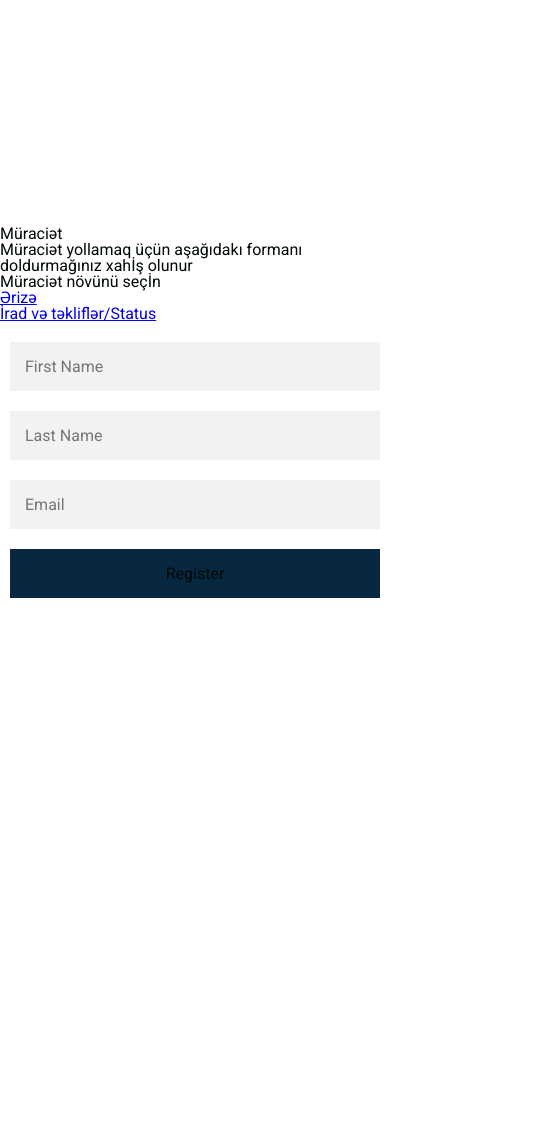
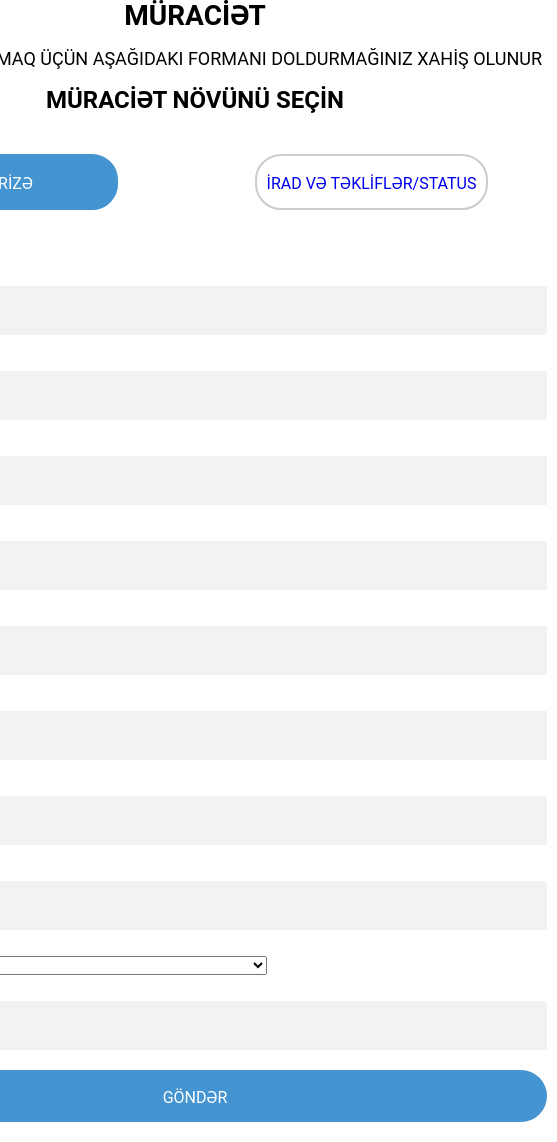
Before and after one commit to Vyrskal/e-muraciet, a React (Create React App) app: page / in a window 390 px wide. Shown: the whole page, 557 px wide, since content can reach past the window. Before the commit the page ends 844 px from the top, so only its background shows below. Built offline with nearby package versions, Linux system fonts and the light colour scheme.

Commit message:
components added

```diff
--- a/package.json
+++ b/package.json
@@ -1,6 +1,7 @@
 {
   "dependencies": {
     "react": "^18.1.0",
+    "react-datepicker": "^4.8.0",
     "react-dom": "^18.1.0",
     "react-redux": "^8.0.2",
     "react-router-dom": "^6.3.0",
--- a/src/common.css
+++ b/src/common.css
@@ -1,10 +1,9 @@
 /* Color palette https://coolors.co/ffeedb-e63946-6a8d73-000807-496ddb */
-@import url("https://fonts.googleapis.com/css2?family=Luckiest+Guy&display=swap");
-@import url("https://fonts.googleapis.com/css2?family=Roboto:ital,wght@0,100;0,300;0,400;0,500;0,700;0,900;1,100;1,300;1,400;1,500;1,700;1,900&display=swap");
+/* @import url("https://fonts.googleapis.com/css2?family=Luckiest+Guy&display=swap");
+@import url("https://fonts.googleapis.com/css2?family=Roboto:ital,wght@0,100;0,300;0,400;0,500;0,700;0,900;1,100;1,300;1,400;1,500;1,700;1,900&display=swap"); */
 
 body,
 button,
 input {
   font-family: "Roboto", "Helvetica", sans-serif;
-  color: #000807;
 }
--- a/src/components/Appeal/Appeal.css
+++ b/src/components/Appeal/Appeal.css
@@ -6,58 +6,84 @@ body {
   align-items: center;
 }
 
-.form-container {
-  width: 360px;
-  background-color: white;
-  margin: auto;
-  box-shadow: 0 0 20px 0 rgba(0, 0, 0, 0.2), 0 5px 5px 0 rgba(0, 0, 0, 0.24);
-  padding: 10px;
+.headings {
+  text-align: center;
+  text-transform: uppercase;
 }
-
-.register-form {
-  display: flex;
-  flex-direction: column;
-  justify-content: space-evenly;
-  padding: 10px;
+.heading-1 {
+  font-size: 56px;
+  line-height: 72px;
+  margin-bottom: 15px;
+  font-weight: 700;
 }
-
-.success-message {
-  font-family: "Roboto", sans-serif;
-  background-color: #3f89f8;
-  padding: 15px;
-  color: white;
-}
-
-.form-field {
-  margin: 10px 0 10px 0;
-  padding: 15px;
-  font-size: 16px;
-  border: 0;
-  font-family: "Roboto", sans-serif;
-}
-
-span {
-  font-family: "Roboto", sans-serif;
-  font-size: 14px;
-  color: red;
+.heading-2 {
+  font-size: 21px;
+  line-height: 26px;
   margin-bottom: 15px;
 }
 
-input {
-  background: #f2f2f2;
+.heading-3 {
+  font-weight: 600;
+  font-size: 28px;
+  line-height: 36px;
 }
 
-.error {
-  border-style: solid;
-  border: 2px solid #ffa4a4;
+@media (max-width: 1279px) and (min-width: 1024px) {
+  .heading-1 {
+    font-size: 28px;
+    line-height: 32px;
+  }
+  .heading-2 {
+    font-size: 18px;
+    line-height: 24px;
+  }
+  .heading-3 {
+    font-size: 24px;
+    line-height: 28px;
+  }
 }
 
-button {
-  background: #072840;
-  color: white;
-  cursor: pointer;
+@media (max-width: 979px) and (min-width: 768px) {
+  .heading-1 {
+    font-size: 28px;
+    line-height: 32px;
+  }
+  .heading-2 {
+    font-size: 18px;
+    line-height: 24px;
+  }
+  .heading-3 {
+    font-size: 24px;
+    line-height: 28px;
+  }
 }
 
-button:disabled {
-  cursor: not-allowed;
+@media (max-width: 767px) and (min-width: 480px) {
+  .heading-1 {
+    font-size: 28px;
+    line-height: 32px;
+  }
+  .heading-2 {
+    font-size: 18px;
+    line-height: 24px;
+  }
+  .heading-3 {
+    font-size: 24px;
+    line-height: 28px;
+  }
 }
+
+@media (max-width: 479px) and (min-width: 320px) {
+  .heading-1 {
+    font-size: 28px;
+    line-height: 32px;
+  }
+  .heading-2 {
+    font-size: 18px;
+    line-height: 24px;
+  }
+  .heading-3 {
+    font-size: 24px;
+    line-height: 28px;
+  }
+}
--- a/src/components/Appeal/Appeal.js
+++ b/src/components/Appeal/Appeal.js
@@ -1,59 +1,23 @@
 import React from "react";
+import Choise from "../Choise/Choise";
+import Form from "../Form/Form";
 // import { useSelector } from "react-redux";
 import "./Appeal.css";
 
 function Appeal() {
   return (
-    <div>
-      <div class="content">
-        <p class="heading-1">Müraciət</p>
-        <p class="heading-2">
-          Müraciət yollamaq üçün aşağıdakı formanı doldurmağınız xahİş olunur
-        </p>
-        <p class="heading-3">Müraciət növünü seçİn</p>
+    <div className="wrapper">
+      <div className="main">
+        <div className="content">
+          <p className="headings heading-1">Müracİət</p>
+          <p className="headings heading-2">
+            Müracİət yollamaq üçün aşağıdakı formanı doldurmağınız xahİş olunur
+          </p>
+          <p className="headings heading-3">Müracİət növünü seçİn</p>
+        </div>
+        <Choise />
+        <Form />
       </div>
-      <ul class="nav">
-        <li class="statement current active" data-menuanchor="/">
-          <a href="/">Ərizə</a>
-        </li>
-        <li class="status" data-menuanchor="/">
-          <a href="/">İrad və təkliflər/Status</a>
-        </li>
-      </ul>
-      <form class="register-form">
-        {/* Uncomment the next line to show the success message */}
-        {/* <div class="success-message">Success! Thank you for registering</div> */}
-        <input
-          id="first-name"
-          class="form-field"
-          type="text"
-          placeholder="First Name"
-          name="firstName"
-        />
-        {/* Uncomment the next line to show the error message */}
-        {/* <span id="first-name-error">Please enter a first name</span> */}
-        <input
-          id="last-name"
-          class="form-field"
-          type="text"
-          placeholder="Last Name"
-          name="lastName"
-        />
-        {/* Uncomment the next line to show the error message */}
-        {/* <span id="last-name-error">Please enter a last name</span> */}
-        <input
-          id="email"
-          class="form-field"
-          type="text"
-          placeholder="Email"
-          name="email"
-        />
-        {/* Uncomment the next line to show the error message */}
-        {/* <span id="email-error">Please enter an email address</span> */}
-        <button class="form-field" type="submit">
-          Register
-        </button>
-      </form>
     </div>
   );
 }
--- /dev/null
+++ b/src/components/Choise/Choise.css
@@ -0,0 +1,29 @@
+.nav {
+  display: flex;
+  justify-content: space-around;
+  margin: 40px 0px;
+}
+
+.nav > li {
+  min-width: 30%;
+  text-align: center;
+}
+
+.nav > li > a {
+  display: block;
+  border-radius: 26px;
+  border: 2px solid #ccc;
+  text-decoration: none;
+  text-transform: uppercase;
+  padding: 0px 10px;
+  height: 52px;
+  line-height: 56px;
+  cursor: pointer;
+}
+
+.nav > li.active > a,
+.nav > li > a:hover {
+  color: #fff;
+  background: #4494d1;
+  border-color: #4494d1;
+}
--- /dev/null
+++ b/src/components/Choise/Choise.js
@@ -0,0 +1,20 @@
+import React from "react";
+// import { useSelector } from "react-redux";
+import "./Choise.css";
+
+function Choise() {
+  return (
+    <div class="inner">
+      <ul class="nav menu">
+        <li class="item-156 current active" data-menuanchor="/">
+          <a href="/">Ərİzə</a>
+        </li>
+        <li class="item-158" data-menuanchor="/">
+          <a href="/">İrad və təklİflər/Status</a>
+        </li>
+      </ul>
+    </div>
+  );
+}
+
+export default Choise;
--- /dev/null
+++ b/src/components/Form/Form.css
@@ -0,0 +1,78 @@
+.form-container {
+  width: 360px;
+  background-color: white;
+  margin: auto;
+  box-shadow: 0 0 20px 0 rgba(0, 0, 0, 0.2), 0 5px 5px 0 rgba(0, 0, 0, 0.24);
+  padding: 10px;
+}
+
+.register-form {
+  display: flex;
+  flex-direction: column;
+  justify-content: space-evenly;
+  padding: 10px;
+}
+
+.success-message {
+  font-family: "Roboto", sans-serif;
+  background-color: #3f89f8;
+  padding: 15px;
+  color: white;
+}
+
+.form-field {
+  margin: 10px 0 10px 0;
+  padding: 15px;
+  font-size: 16px;
+  border: 0;
+  font-family: "Roboto", sans-serif;
+}
+
+#year {
+  width: 673px;
+}
+
+span {
+  font-family: "Roboto", sans-serif;
+  font-size: 14px;
+  color: red;
+  margin-bottom: 15px;
+}
+
+input {
+  background: #f2f2f2;
+}
+
+.error {
+  border-style: solid;
+  border: 2px solid #ffa4a4;
+}
+
+.btn {
+  border-radius: 26px;
+  text-decoration: none;
+  text-transform: uppercase;
+  padding: 0px 40px;
+  height: 52px;
+  line-height: 56px;
+  vertical-align: middle;
+  cursor: pointer;
+  border: none;
+}
+
+button {
+  margin: 40px auto;
+  display: block;
+  background: #4494d1;
+  border: none;
+  color: #fff;
+  cursor: pointer;
+}
+
+button:hover {
+  background: #072840;
+}
+
+button:disabled {
+  cursor: not-allowed;
+}
--- /dev/null
+++ b/src/components/Form/Form.js
@@ -0,0 +1,148 @@
+import React, { useState } from "react";
+import DatePicker from "react-datepicker";
+import "react-datepicker/dist/react-datepicker.css";
+
+// import { useSelector } from "react-redux";
+import "./Form.css";
+
+function Form() {
+  const [startDate, setStartDate] = useState(new Date());
+  return (
+    <form className="register-form">
+      {/* Uncomment the next line to show the success message */}
+      {/* <div className="success-message">Success! Thank you for registering</div> */}
+
+      <label>Ad</label>
+      <input
+        id="first-name"
+        className="form-field"
+        type="text"
+        placeholder="First Name"
+        name="firstName"
+      />
+      {/* Uncomment the next line to show the error message */}
+      {/* <span id="first-name-error">Please enter a first name</span> */}
+      <label>Soyad</label>
+      <input
+        id="last-name"
+        className="form-field"
+        type="text"
+        placeholder="Last Name"
+        name="lastName"
+      />
+
+      {/* Uncomment the next line to show the error message */}
+      {/* <span id="last-name-error">Please enter a last name</span> */}
+      <label>E-mail</label>
+      <input
+        id="email"
+        className="form-field"
+        type="text"
+        placeholder="Email"
+        name="email"
+      />
+      <label>Fakültə</label>
+      <input
+        id="last-name"
+        className="form-field"
+        type="text"
+        placeholder="ITIF"
+        name="faculty"
+      />
+      <label>Qrup</label>
+      <input
+        id="last-name"
+        className="form-field"
+        type="text"
+        placeholder="604.19E"
+        name="group"
+      />
+      <label>İxtisas</label>
+      <input
+        id="last-name"
+        className="form-field"
+        type="text"
+        placeholder="Computer Science"
+        name="specialty"
+      />
+      <label>Qəbul ili</label>
+      <DatePicker
+        selected={startDate}
+        onChange={(date) => setStartDate(date)}
+        showYearPicker
+        dateFormat="yyyy"
+        yearItemNumber={6}
+        className="form-field"
+        id="year"
+      />
+      <label>Telefon *</label>
+      <input
+        id="last-name"
+        className="form-field"
+        type="tel"
+        placeholder="+994() xxx-xx-xx"
+        name="phone"
+      />
+      <label>Ərizə növləri</label>
+      <div class="controls">
+        <select
+        className="form-field"
+          required="true"
+          onchange="changeField(this);"
+          class="rst_select  invalid"
+          name="types"
+          id="department_13_erize-novleri"
+          aria-invalid="true"
+        >
+          <option></option>
+          <option value="Təhsil alması barədə arayış">
+            Təhsil alması barədə arayış
+          </option>
+          <option value="Təhsil haqqı barədə arayış">
+            Təhsil haqqı barədə arayış
+          </option>
+          <option value="Akademik transkript alınması">
+            Akademik transkript alınması
+          </option>
+          <option value="Attestatın və ya ona bərabər olan təhsil sənədinin surətinin alınması">
+            Attestatın və ya ona bərabər olan təhsil sənədinin surətinin
+            alınması
+          </option>
+          <option value="Əmrlərdən çıxarışların verilməsi">
+            Əmrlərdən çıxarışların verilməsi
+          </option>
+          <option value="Hərbi xidmətlə bağlı arayış">
+            Hərbi xidmətlə bağlı arayış
+          </option>
+          <option value="Qiyabi təhsil alanlar üçün - Arayış-çağırış">
+            Qiyabi təhsil alanlar üçün - Arayış-çağırış
+          </option>
+          <option value="Məzun arayışının verilməsi">
+            Məzun arayışının verilməsi
+          </option>
+          <option value="YDA-dan keçmək haqqında">
+            YDA-dan keçmək haqqında
+          </option>
+          <option value="Əməkdaşları üçün iş yeri barədə arayış">
+            Əməkdaşları üçün iş yeri barədə arayış
+          </option>
+        </select>{" "}
+      </div>
+      <label>Qrup</label>
+      <input
+        id="last-name"
+        className="form-field"
+        type="text"
+        placeholder="604.19E"
+        name="group"
+      />
+      {/* Uncomment the next line to show the error message */}
+      {/* <span id="email-error">Please enter an email address</span> */}
+      <button className="form-field btn" type="submit">
+        Göndər
+      </button>
+    </form>
+  );
+}
+
+export default Form;
```
Also changed, not shown: 1 other file (tests, documents, lock files or other folders).
